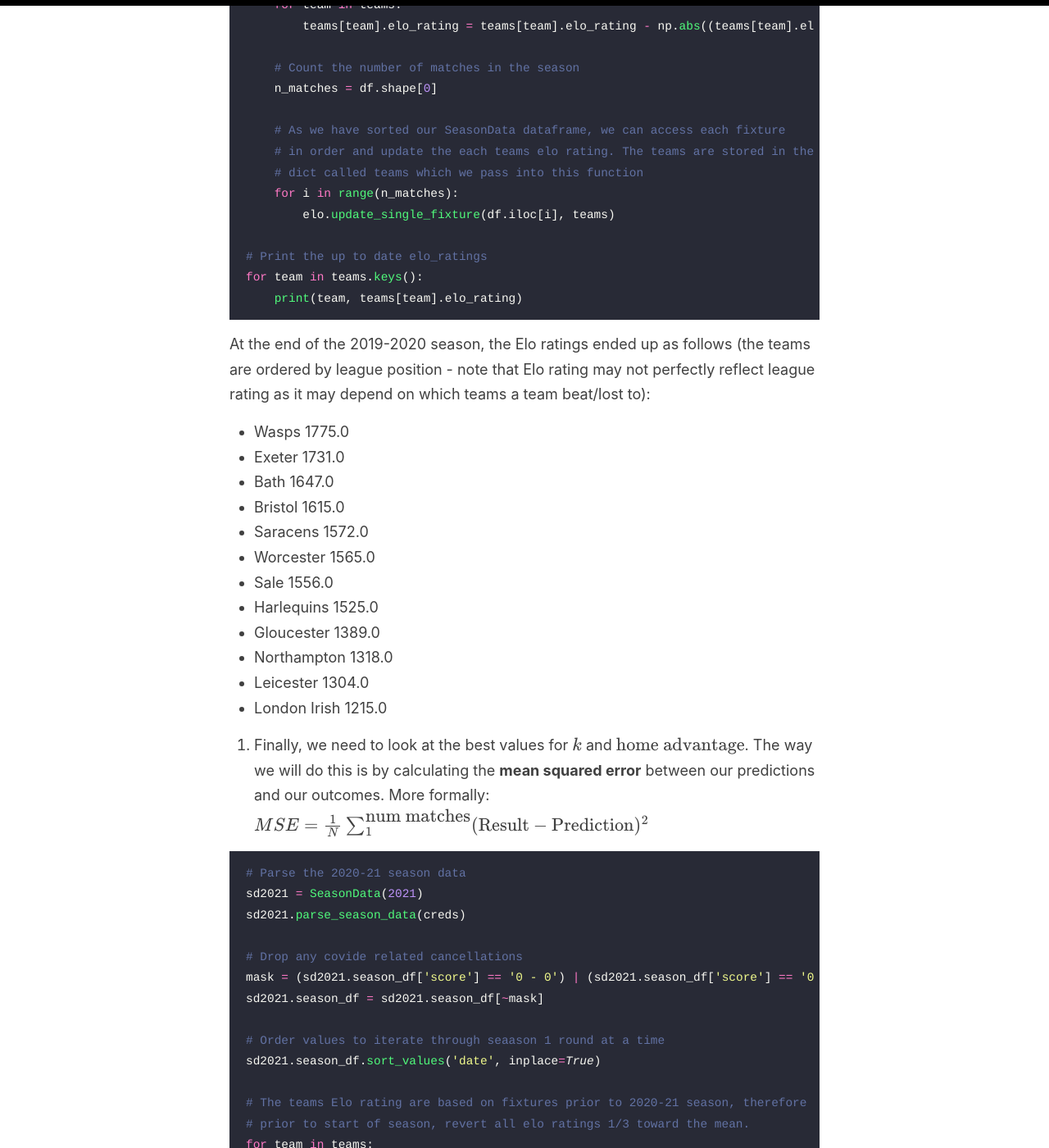
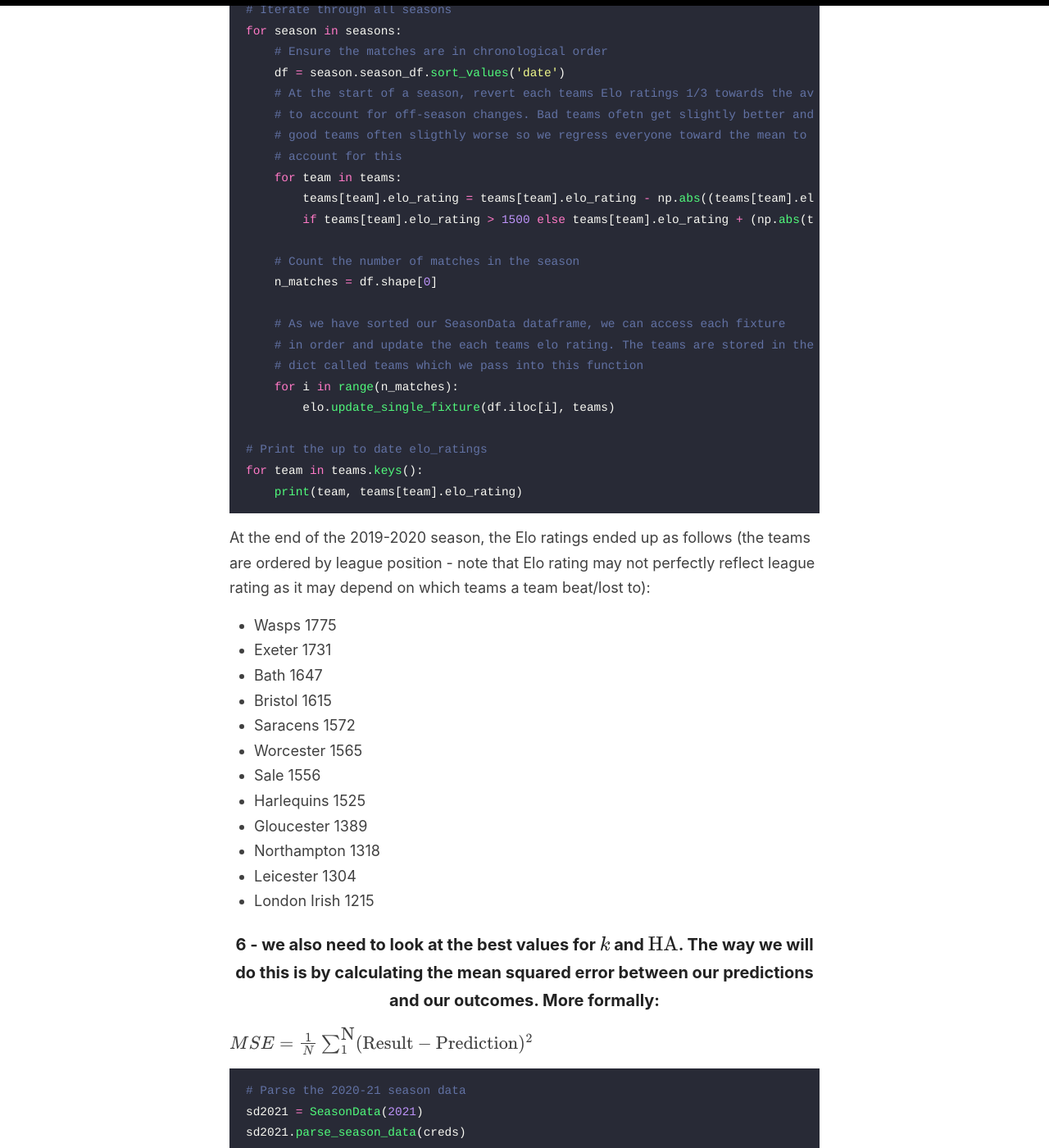
Before and after one commit to Grant592/grant592.github.io, a Jekyll site: the page built from _posts/2021-08-31-elo-ratings-code.md, in a window 1280 px wide and 1400 px high, scrolled down 5431 px. Shown: the whole window at 82% size. Built offline with Jekyll 4.4.1, drawn with Linux system fonts in a browser that asks for light colours; formulas are drawn with MathJax 3; comment, search, counter and statistics services are not loaded; some of the changed text lies outside the part shown.

````diff
--- a/_posts/2021-08-31-elo-ratings-code.md
+++ b/_posts/2021-08-31-elo-ratings-code.md
@@ -11,7 +11,7 @@ I'll go over the initial implementation and how I calculated $k$ and home advant
 
 ## The Code
 
-1. Import the required modules
+### 1 - Import the required modules
 ```python
 import numpy as np
 import pandas as pd
@@ -19,7 +19,7 @@ import requests
 import os
 ```
 
-2. Create a class to parse and store a single seasons worth of results and fixture data
+### 2 - Create a class to parse and store a single seasons worth of results and fixture data
 ```python
 class SeasonData:
 
@@ -69,7 +69,7 @@ The above code creates a class which will scrape the season data from a certain
 
 This dataframe will give us all the info we need for calculating the Elo ratings.
 
-3. Create a simple Team class containing the team name and their current Elo rating. Note that any new team will start with an Elo rating of 1500:
+### 3 - Create a simple Team class containing the team name and their current Elo rating. Note that any new team will start with an Elo rating of 1500:
 ```python
 class PremTeam:
     def __init__(self, name):
@@ -78,7 +78,7 @@ class PremTeam:
 ```
 
 
-4. The next step is to create a class that can calculate and update Elo ratings:
+### 4 - The next step is to create a class that can calculate and update Elo ratings:
 ```python
 class EloCalculator:
 
@@ -126,7 +126,7 @@ To explain, the code `home_rating = 10**((teams[fixture['home_team']].elo_rating
 * `fixture['home_team']` is a returning the home team from the row of the `SeasonData` row that was passed to the function.
 * `teams[fixture['home_team']` is then using this 'home_team' value to access the dictionary entry of `teams` which will return an instance of `PremTeam` from which we can read the elo_rating for a given team.
 
-5. We now need to write some code to bring all these classes together. I'll go through it step by step.
+### 5 - We now need to write some code to bring all these classes together. I'll go through it step by step.
 
 ```python
 # Create list of season dates for parsing season data.
@@ -174,7 +174,8 @@ for season in seasons:
     # good teams often sligthly worse so we regress everyone toward the mean to
     # account for this
     for team in teams:
-        teams[team].elo_rating = teams[team].elo_rating - np.abs((teams[team].elo_rating - 1500))/3 if teams[team].elo_rating > 1500 else teams[team].elo_rating + (np.abs(teams[team].elo_rating - 1500))/3
+        teams[team].elo_rating = teams[team].elo_rating - np.abs((teams[team].elo_rating - 1500))/3 \
+        if teams[team].elo_rating > 1500 else teams[team].elo_rating + (np.abs(teams[team].elo_rating - 1500))/3
 
     # Count the number of matches in the season
     n_matches = df.shape[0]
@@ -191,22 +192,22 @@ for team in teams.keys():
 ```
 
 At the end of the 2019-2020 season, the Elo ratings ended up as follows (the teams are ordered by league position - note that Elo rating may not perfectly reflect league rating as it may depend on which teams a team beat/lost to):
-* Wasps 1775.0
-* Exeter 1731.0
-* Bath 1647.0
-* Bristol 1615.0
-* Saracens 1572.0
-* Worcester 1565.0
-* Sale 1556.0
-* Harlequins 1525.0
-* Gloucester 1389.0
-* Northampton 1318.0
-* Leicester 1304.0
-* London Irish 1215.0
+* Wasps 1775
+* Exeter 1731
+* Bath 1647
+* Bristol 1615
+* Saracens 1572
+* Worcester 1565
+* Sale 1556
+* Harlequins 1525
+* Gloucester 1389
+* Northampton 1318
+* Leicester 1304
+* London Irish 1215
 
-6. Finally, we need to look at the best values for $k$ and $\mbox{home advantage}$. The way we will do this is by calculating the **mean squared error** between our predictions and our outcomes. More formally:
+### 6 - we also need to look at the best values for $k$ and $\mbox{HA}$. The way we will do this is by calculating the **mean squared error** between our predictions and our outcomes. More formally:
 $$
-MSE = \frac{1}{N} \sum_1^{\mbox{num matches}} (\mbox{Result} - \mbox{Prediction})^2
+MSE = \frac{1}{N} \sum_1^{\mbox{N}} (\mbox{Result} - \mbox{Prediction})^2
 $$
 
 ```python
@@ -224,7 +225,8 @@ sd2021.season_df.sort_values('date', inplace=True)
 # The teams Elo rating are based on fixtures prior to 2020-21 season, therefore
 # prior to start of season, revert all elo ratings 1/3 toward the mean.
 for team in teams:
-    teams[team].elo_rating = teams[team].elo_rating - np.abs((teams[team].elo_rating - 1500))/3 if teams[team].elo_rating > 1500 else teams[team].elo_rating + (np.abs(teams[team].elo_rating - 1500))/3
+    teams[team].elo_rating = teams[team].elo_rating - np.abs((teams[team].elo_rating - 1500))/3 \
+    if teams[team].elo_rating > 1500 else teams[team].elo_rating + (np.abs(teams[team].elo_rating - 1500))/3
 
 # Work through each match in the season. Calculate prediction for each match and updat elo
 from copy import deepcopy
@@ -260,9 +262,9 @@ for home in range(20,101,10):
 ```
 
 When we plot the output of the above we can see that the best values for $k$ and $\mbox{home advantage}$ are 40 and 50 respectively. It should probably be noted that home advantage may have had less of an influence in this season due to the lack of crowds but we'll roll with it and see how it pans out over the current season.
-![](images/parameters.png)
+![](/images/parameters.png)
 
-7. Finally, let's plug the values for $k$ and $\mbox{home advantage}$ back into the whole thing, run it from the start and see where each team will be starting from this coming season. The first value represents where they ended up at the end of 2020-2021 season and the second value is their starting value for this coming season after reverting each team towards the mean.
+### 7 - Finally, let's plug the values for $k$ and $\mbox{HA}$ back into the whole thing, run it from the start and see where each team will be starting from this coming season. The first value represents where they ended up at the end of 2020-2021 season and the second value is their starting value for this coming season after reverting each team towards the mean.
 
 | Team   | End of 2020-21 Season  | Start of 2021-2022 Season  |
 | -------|------------------------|----------------------------|
````
Also changed, not shown: other parts of _posts/2021-08-31-elo-ratings-code.md (+1 -1 lines).
